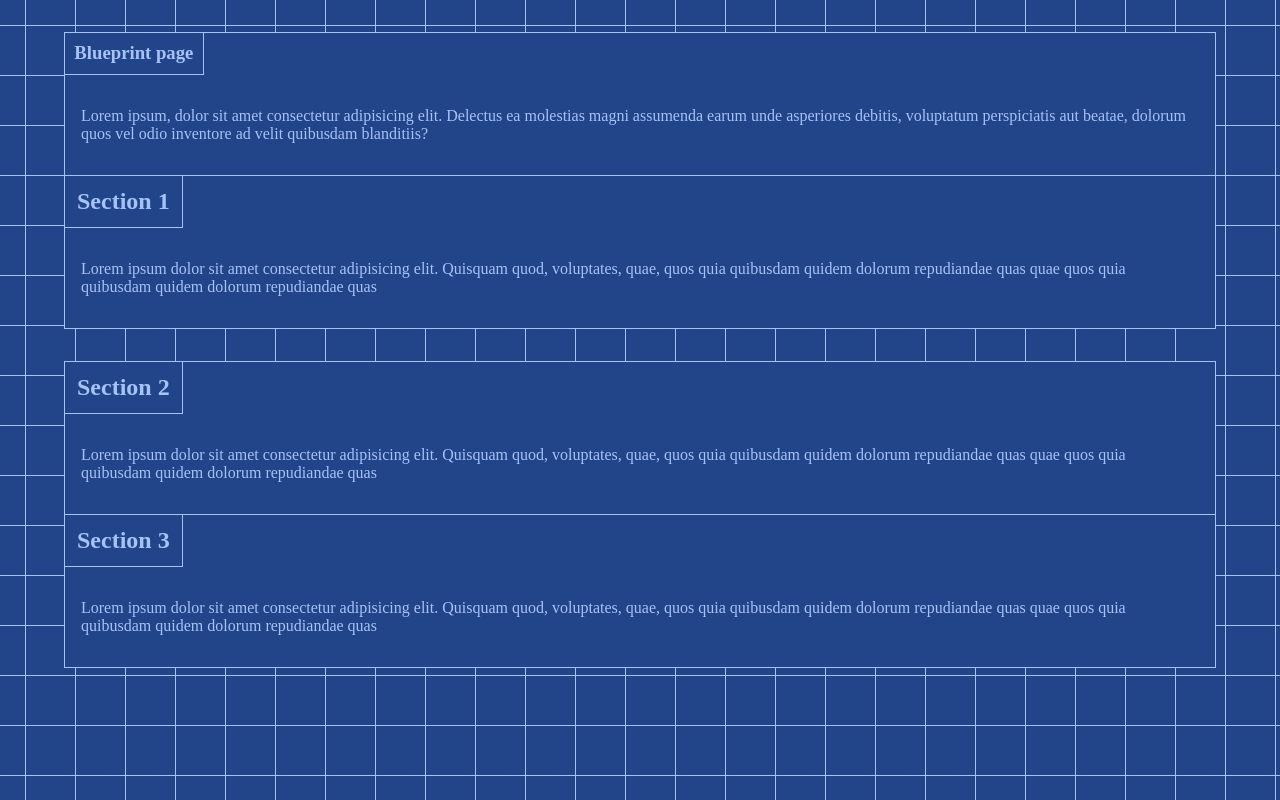
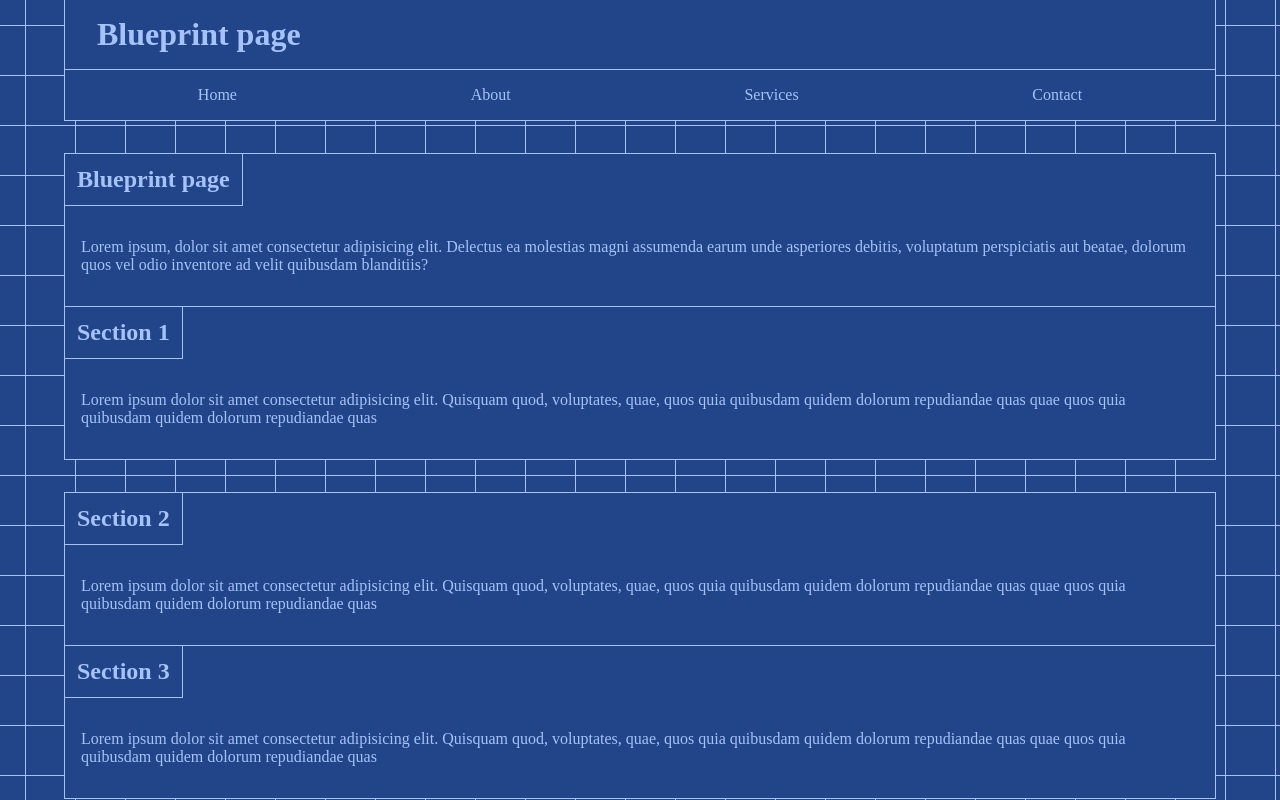
Before and after one commit to mrdarip/blueprint-page, a plain HTML site: page index.html in a window 1280 px wide. Drawn offline with Linux system fonts and the light colour scheme.

Commit message:
implemented header

```diff
--- a/css/style.css
+++ b/css/style.css
@@ -4,6 +4,8 @@
 }
 
 body{
+    height: 100vh;
+
     background-color: var(--blue);
 
     color: var(--white);
@@ -16,6 +18,31 @@ section{
     background-color: var(--blue);
     border: var(--white) 1px solid;
     margin-top: 2em;
+}
+
+header{
+    background-color: var(--blue);
+    border: var(--white) 1px solid;
+    border-top: 0px;
+}
+
+header h1{
+    margin: 0;
+    padding: 0.5em 1em
+}
+
+header ul{
+    border-top: var(--white) 1px solid;
+    margin: 0;
+    list-style-type: none;
+    display: flex;
+    justify-content: space-around;
+    padding: 1em;
+}
+
+a{
+    text-decoration: none;
+    color: var(--white);
 }
 
 article > *{
--- a/index.html
+++ b/index.html
@@ -7,10 +7,21 @@
     <link rel="stylesheet" href="css/style.css" />
   </head>
   <body class="moving-check-bg">
+    <header>
+        <h1>Blueprint page</h1>
+      <nav>
+        <ul>
+          <li><a href="#">Home</a></li>
+          <li><a href="#">About</a></li>
+          <li><a href="#">Services</a></li>
+          <li><a href="#">Contact</a></li>
+        </ul>
+      </nav>
+    </header>
     <main>
       <section>
         <article>
-          <h1>Blueprint page</h1>
+          <h2>Blueprint page</h2>
           <p>Lorem ipsum, dolor sit amet consectetur adipisicing elit. Delectus ea molestias magni assumenda earum unde asperiores debitis, voluptatum perspiciatis aut beatae, dolorum quos vel odio inventore ad velit quibusdam blanditiis?</p>
         </article>
         <article>
```
